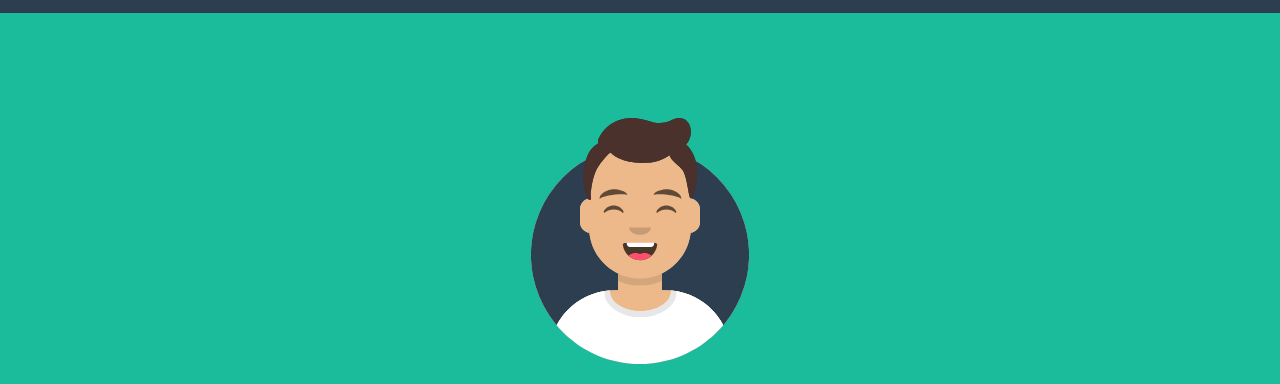
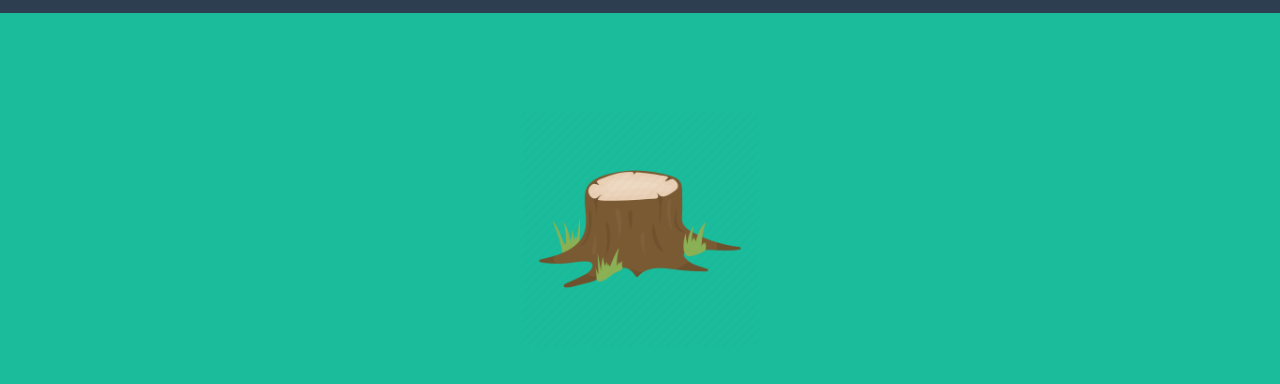
Before and after one commit to lil-stumpee/lil-stumpee.github.io, a website with bundled scripts: page index.html in a window 1280 px wide. Shown: the part 91-475 px from the top of the page. Built offline with nearby package versions, Linux system fonts and the light colour scheme.

Commit message:
Update image

```diff
--- a/index.html
+++ b/index.html
@@ -51,7 +51,7 @@
     <div class="container d-flex align-items-center flex-column">
 
       <!-- Masthead Avatar Image -->
-      <img class="masthead-avatar mb-5" src="img/avataaars.svg" alt="">
+      <img class="masthead-avatar mb-5" src="img/trunk.png" alt="">
 
       <!-- Masthead Heading -->
       <h1 class="masthead-heading text-uppercase mb-0">Lil Stumpee</h1>
```
Also changed, not shown: img/trunk.png (added), 1 other file.
